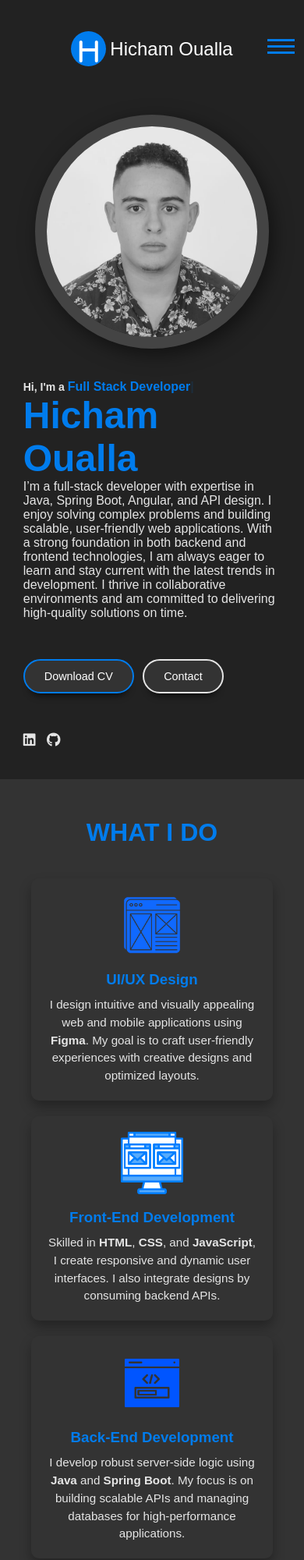
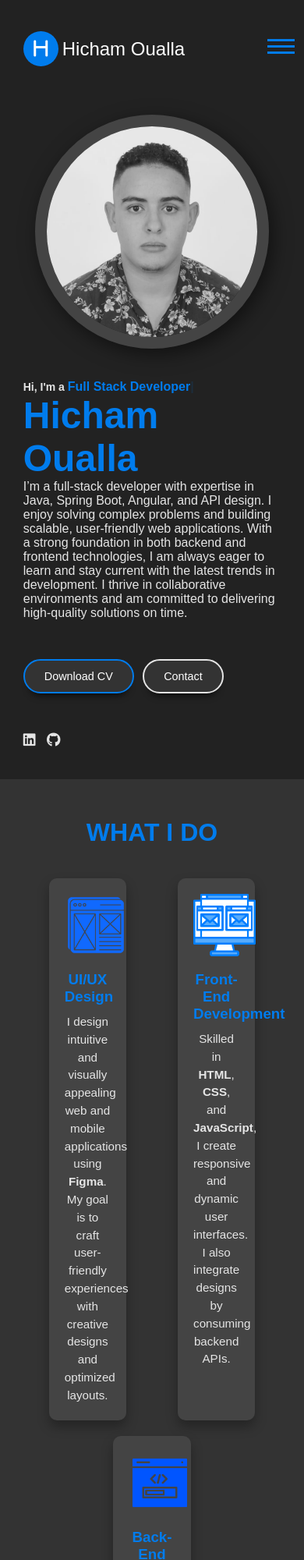
Before and after one commit to hicham-oualla/porfolio, a plain HTML site: page index.html in a window 390 px wide. Shown: the top 2000 px of the page at 78% size. Drawn offline with nearby package versions, Linux system fonts and the light colour scheme.

Commit message:
Update style.css

```diff
--- a/style.css
+++ b/style.css
@@ -370,90 +370,7 @@ section h2 {
     font-size: 0.95rem;
 }
 
-/* Responsive Adjustments */
-@media (max-width: 768px) {
-    .do-card {
-        width: 100%;
-        margin: 10px 0;
-    }
-}/* Base Styles */
-* {
-    box-sizing: border-box;
-    padding: 0;
-    margin: 0;
-    font-family: poppins, sans-serif;
-    text-decoration: none;
-}
-body {
-    overflow-x: hidden;
-    background-color: #222;
-    color: #e5e5e5;
-}
 
-/* Hero Section */
-.hero-header {
-    width: 100%;
-    min-height: 100vh;
-    background: #222;
-}
-
-/* Wrapper */
-.wrapper {
-    width: 1280px;
-    max-width: 95%;
-    margin: 0 auto;
-}
-
-/* Header */
-header {
-    display: flex;
-    justify-content: space-between;
-}
-
-/* Logo */
-.logo {
-    display: flex;
-    align-items: center;
-}
-
-.logo i {
-    background-color: #007ced;
-    border-radius: 50%;
-    font-size: 2rem;
-}
-
-/* Buttons */
-.btn {
-    background-color: #333;
-    color: #fff;
-}
-.btn.active {
-    border: 2px solid #007ced;
-}
-
-/* Social Media Icons */
-.social i {
-    color: #e5e5e5;
-    transition: transform 0.5s;
-}
-.social i:hover {
-    transform: rotate(360deg);
-}
-
-/* What I Do Section */
-.what-i-do {
-    text-align: center;
-}
-
-.do-card {
-    background: #333;
-    color: #e5e5e5;
-    margin: 10px;
-}
-
-/* Responsiveness */
-@media (max-width: 768px) {
-    header {
         flex-direction: column;
     }
 }
```
